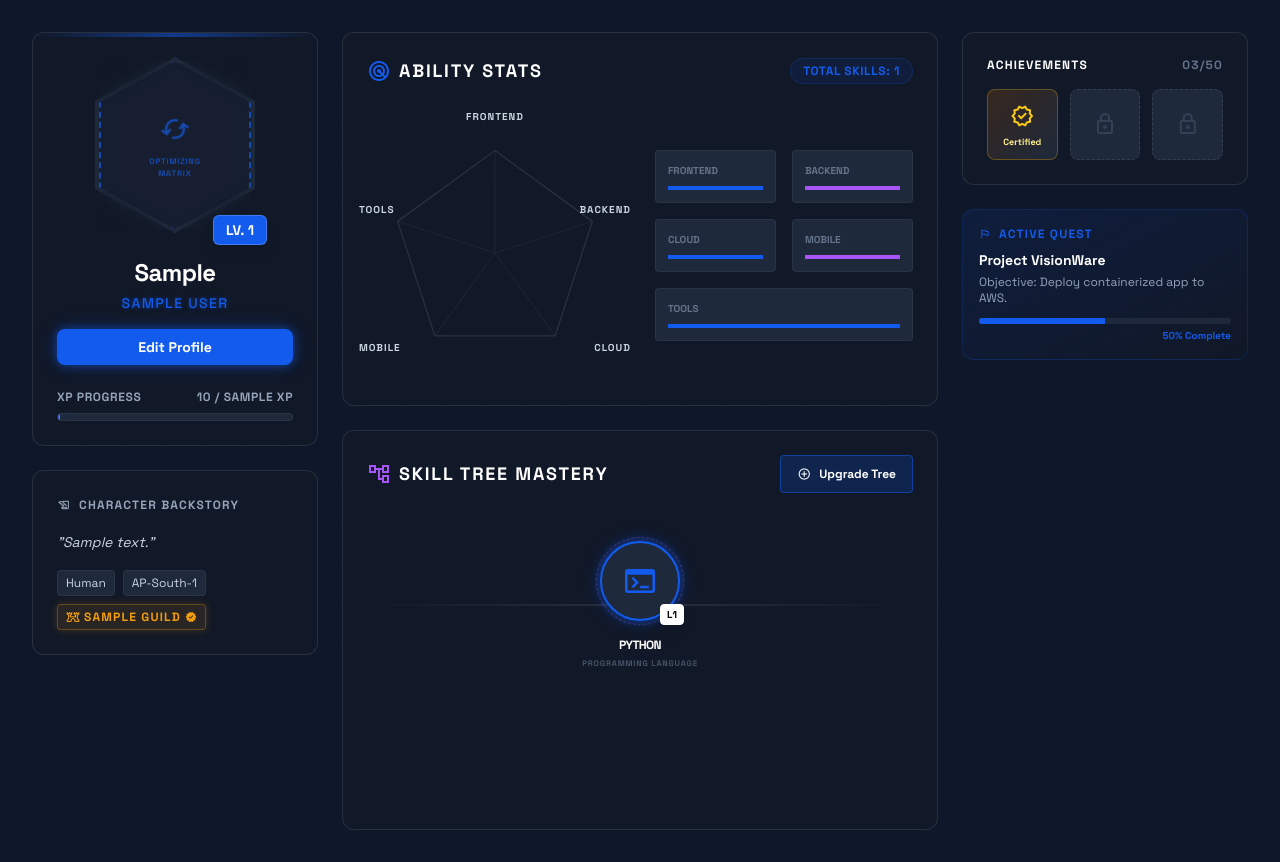
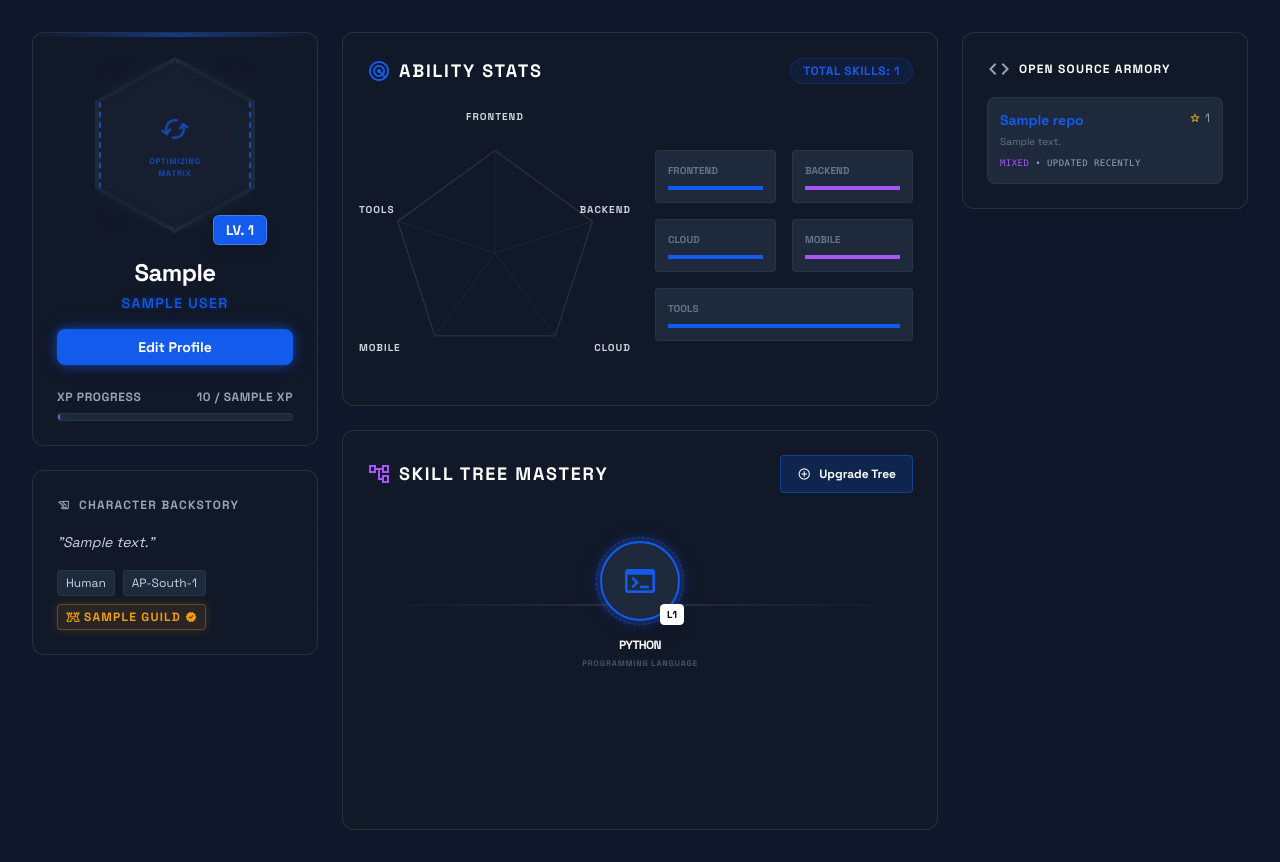
Before and after one commit to ShownShaiju/DevRPG, a Django app: template core/templates/core/dashboard.html in a window 1280 px wide. Shown: the part 65-927 px from the top of the page. Run offline with Django 5.2, Linux system fonts and the light colour scheme; a user stored in the database is signed in; data comes from the database, SQL or seed files in the repository; tables that the repository leaves empty hold one stand-in row (values such as "Sample post"); the template is opened without the code that fills it: values that come from a table or form of the project are taken from there, most other values are stand-ins (such as "Sample title", 1, 10 or a date in 2020); parts of the project's set-up code (start-up, migrations or seed data) failed here and were passed over; some libraries are stand-ins or nearby versions.

Commit message:
Feat:Github API integration sucessful

```diff
--- a/core/templates/core/dashboard.html
+++ b/core/templates/core/dashboard.html
@@ -325,39 +325,69 @@
 
         <section class="lg:col-span-3 flex flex-col gap-6">
             <div class="bg-surface-darker border border-white/10 rounded-xl p-6">
-                <h3 class="text-white text-xs font-bold uppercase tracking-widest mb-4 flex items-center justify-between">
-                    <span>Achievements</span>
-                    <span class="text-slate-500">03/50</span>
-                </h3>
-                <div class="grid grid-cols-3 gap-3">
-                    <div class="aspect-square bg-gradient-to-br from-yellow-900/40 to-surface-dark border border-yellow-500/30 rounded-lg flex flex-col items-center justify-center p-2">
-                        <span class="material-symbols-outlined text-yellow-400 text-2xl">verified</span>
-                        <span class="text-[9px] text-yellow-200 mt-1 text-center font-bold">Certified</span>
+    <h3 class="text-white text-xs font-bold uppercase tracking-widest mb-4 flex items-center gap-2">
+        <span class="material-symbols-outlined text-slate-400">code</span>
+        Open Source Armory
+    </h3>
+
+    {% if user.profile.github_username %}
+        {% if github_repos %}
+            <div class="space-y-3">
+                {% for repo in github_repos %}
+                <a href="{{ repo.html_url }}" target="_blank" class="block bg-surface-dark border border-white/5 hover:border-primary/50 rounded-lg p-3 transition-colors group">
+                    <div class="flex justify-between items-start mb-1">
+                        <h4 class="text-primary font-bold text-sm group-hover:text-primary-glow truncate w-3/4">{{ repo.name }}</h4>
+                        <div class="flex items-center gap-1 text-xs text-slate-400">
+                            <span class="material-symbols-outlined text-[12px] text-yellow-500">star</span>
+                            {{ repo.stargazers_count }}
+                        </div>
                     </div>
-                    <div class="aspect-square bg-surface-dark border border-dashed border-white/10 rounded-lg flex items-center justify-center text-slate-700">
-                        <span class="material-symbols-outlined">lock</span>
+                    <p class="text-[10px] text-slate-500 line-clamp-2">{{ repo.description|default:"No description provided." }}</p>
+                    <div class="mt-2 text-[9px] font-mono text-slate-400 uppercase tracking-wider">
+                        <span class="text-accent">{{ repo.language|default:"Mixed" }}</span> • Updated recently
                     </div>
-                    <div class="aspect-square bg-surface-dark border border-dashed border-white/10 rounded-lg flex items-center justify-center text-slate-700">
-                        <span class="material-symbols-outlined">lock</span>
-                    </div>
-                </div>
+                </a>
+                {% endfor %}
             </div>
-
-            <div class="bg-gradient-to-br from-primary/10 to-surface-darker border border-primary/20 rounded-xl p-4">
-                <h3 class="text-primary text-xs font-bold uppercase tracking-widest mb-2 flex items-center gap-2">
-                    <span class="material-symbols-outlined text-xs">flag</span>
-                    Active Quest
-                </h3>
-                <p class="text-white font-bold text-sm mb-1">Project VisionWare</p>
-                <p class="text-slate-400 text-xs mb-3">Objective: Deploy containerized app to AWS.</p>
-                <div class="w-full h-1.5 bg-slate-800 rounded-full overflow-hidden">
-                    <div class="h-full bg-primary w-[50%]"></div>
-                </div>
-                <div class="text-right text-[10px] text-primary mt-1 font-bold">50% Complete</div>
+        {% else %}
+            <div class="text-center py-4 text-slate-500">
+                <p class="text-xs italic">No public repositories found.</p>
             </div>
+        {% endif %}
+    {% else %}
+        <div class="text-center py-6 border border-dashed border-white/10 rounded-lg bg-surface-dark">
+            <span class="material-symbols-outlined text-3xl text-slate-500 mb-2">link_off</span>
+            <p class="text-xs text-slate-400 mb-3">GitHub not linked.</p>
+           <button onclick="document.getElementById('github-modal').classList.remove('hidden')" class="text-[10px] bg-primary/20 text-primary border border-primary/30 px-3 py-1 rounded uppercase tracking-widest font-bold hover:bg-primary hover:text-white transition-all cursor-pointer">Link Account</button>
+        </div>
+    {% endif %}
+</div>
         </section>
     </div>
 </main>
+<div id="github-modal" class="fixed inset-0 z-[100] flex items-center justify-center bg-black/80 hidden backdrop-blur-sm transition-all">
+    <div class="bg-surface-darker border border-primary/30 p-6 rounded-xl w-full max-w-sm relative shadow-[0_0_20px_rgba(19,91,236,0.2)]">
+
+        <button onclick="document.getElementById('github-modal').classList.add('hidden')" class="absolute top-3 right-3 text-slate-400 hover:text-white transition-colors">
+            <span class="material-symbols-outlined">close</span>
+        </button>
+
+        <h3 class="text-white font-bold mb-2 uppercase tracking-widest flex items-center gap-2">
+            <span class="material-symbols-outlined text-primary">code</span> Link GitHub
+        </h3>
+        <p class="text-xs text-slate-400 mb-6">Enter your GitHub username to sync your open-source armory directly to your profile.</p>
+
+        <form method="POST" action="{% url 'dashboard' %}">
+            {% csrf_token %}
+            <input type="text" name="github_username" placeholder="e.g. torvalds" required
+                   class="w-full bg-black/20 border border-white/10 rounded-lg px-4 py-3 text-white mb-4 focus:outline-none focus:border-primary transition-colors placeholder:text-slate-600 font-mono text-sm">
+
+            <button type="submit" class="w-full bg-primary hover:bg-blue-600 text-white font-bold py-3 rounded-lg uppercase tracking-widest transition-all shadow-[0_0_10px_rgba(19,91,236,0.5)]">
+                Initialize Sync
+            </button>
+        </form>
+    </div>
+</div>
 <script>
     document.addEventListener('DOMContentLoaded', () => {
         // Django template injects True/False, JS converts to boolean
--- a/users/models.py
+++ b/users/models.py
@@ -11,7 +11,7 @@ class Profile(models.Model):
     job_title = models.CharField(max_length=100, default="Novice Developer")
     bio = models.TextField(max_length=500, blank=True)
     location = models.CharField(max_length=100, blank=True, default="Kerala, India")
-
+    github_username = models.CharField(max_length=100, blank=True, null=True)
 
     level = models.IntegerField(default=1)
     total_xp = models.IntegerField(default=0)
```
Also changed, not shown: core/views.py (+38 -2 lines), users/migrations/0005_profile_github_username.py (added).
